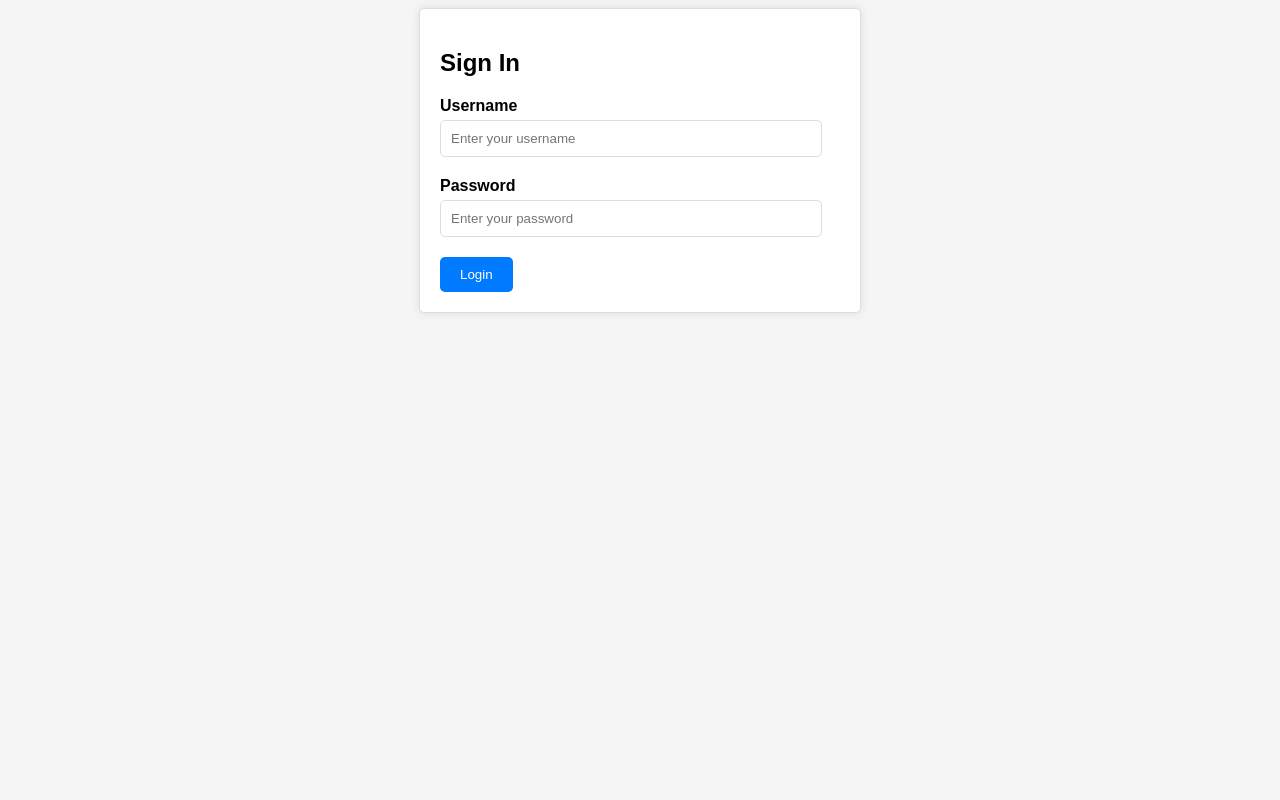
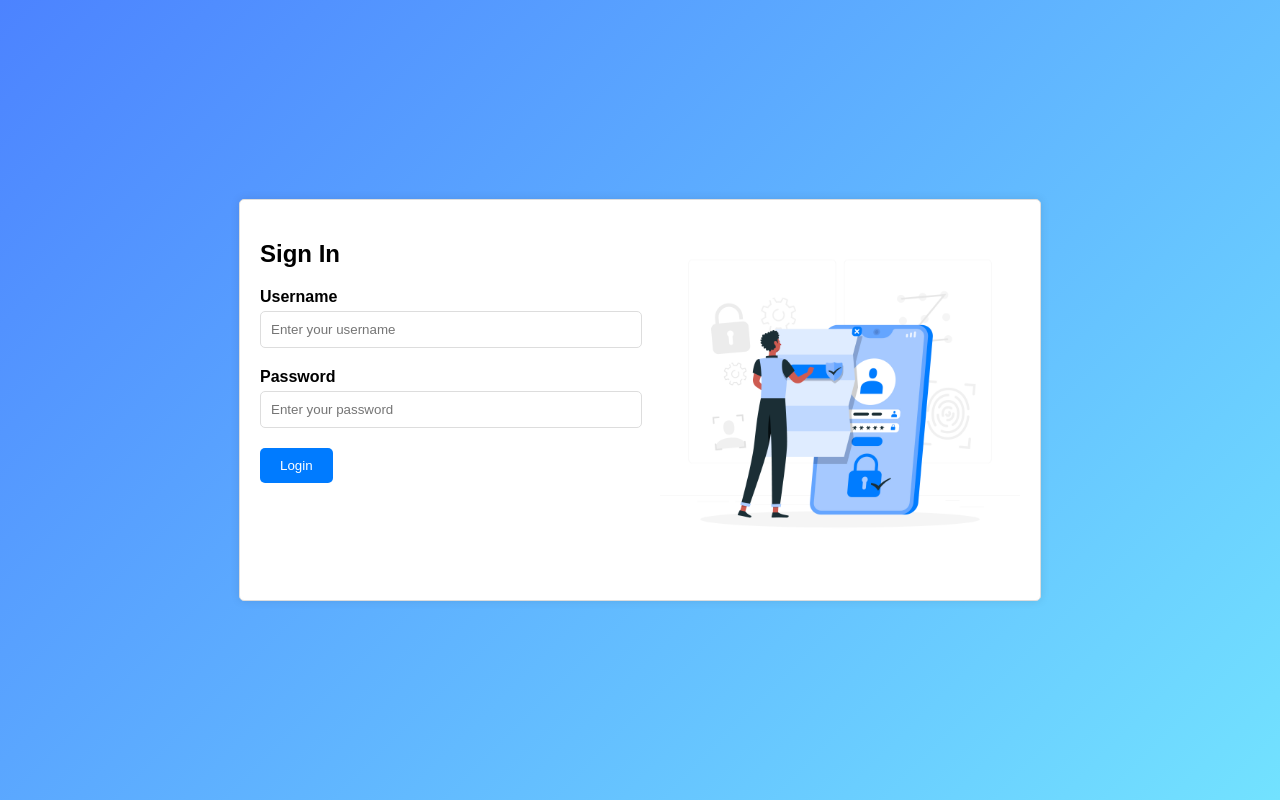
Before and after one commit to PSGSudalai/Canteen_QR, a Django app: page /login/ in a window 1280 px wide. Run offline with Django 5.2, Linux system fonts and the light colour scheme.

Commit message:
change in design

```diff
--- a/BASE/templates/registration/login.html
+++ b/BASE/templates/registration/login.html
@@ -4,17 +4,41 @@
     <style>
         body {
             font-family: Arial, sans-serif;
-            background-color: #f5f5f5;
+            display: flex;
+            justify-content: center;
+            align-items: center;
+            height: 100vh;
+            margin: 0;
+            background: linear-gradient(135deg, #4c83ff, #72e2ff);
         }
 
         .container {
-            max-width: 400px;
+            display: flex;
+            max-width: 800px;
             margin: 0 auto;
-            padding: 20px;
             background-color: #fff;
             border: 1px solid #ddd;
             border-radius: 5px;
             box-shadow: 0 0 10px rgba(0, 0, 0, 0.1);
+        }
+
+        .left_container {
+            padding: 20px;
+            flex: 1;
+        }
+
+        .right_container {
+            padding: 20px;
+            flex: 1;
+            display: flex;
+            align-items: center;
+            justify-content: center;
+        }
+
+        .right_container img {
+            max-width: 100%;
+            height: auto;
+            border-radius: 5px;
         }
 
         .form-group {
@@ -29,7 +53,7 @@
 
         input[type="text"],
         input[type="password"] {
-            width: 90%;
+            width: 100%;
             padding: 10px;
             border: 1px solid #ddd;
             border-radius: 5px;
@@ -41,9 +65,10 @@
             background-color: #007BFF;
             color: #fff;
             text-decoration: none;
-            border: 0px;
+            border: 0;
             border-radius: 5px;
             text-align: center;
+            cursor: pointer;
         }
 
         .btn:hover {
@@ -53,6 +78,7 @@
 </head>
 <body>
     <div class="container">
+        <div class="left_container">
             <h2>Sign In</h2>
             <form method="post" action="{% url 'login' %}">
                 {% csrf_token %}
@@ -61,18 +87,16 @@
                     <input type="text" id="username" name="username" placeholder="Enter your username">
                 </div>
                 <div class="form-group">
-                <label for "password">Password</label>
+                    <label for="password">Password</label>
                     <input type="password" id="password" name="password" placeholder="Enter your password">
                 </div>
-            <input class='btn' type="submit" value="Login" />
+                <input class="btn" type="submit" value="Login" />
             </form>
-        {% if messages %}
-            <ul class="messages">
-                {% for message in messages %}
-                    <li{% if message.tags %} class="{{ message.tags }}"{% endif %}>{{ message }}</li>
-                {% endfor %}
-            </ul>
-        {% endif %}
+        </div>
+        <div class="right_container">
+            {% load static %}
+            <img src="{% static 'illustrations/login.jpg' %}" alt="Login Image">
+        </div>
     </div>
 </body>
 </html>
```
Also changed, not shown: BASE/templates/cart/cart_list.html (+17 -4 lines), static/illustrations/login.jpg (added). Lines whose indentation alone changed are shown as unchanged.
